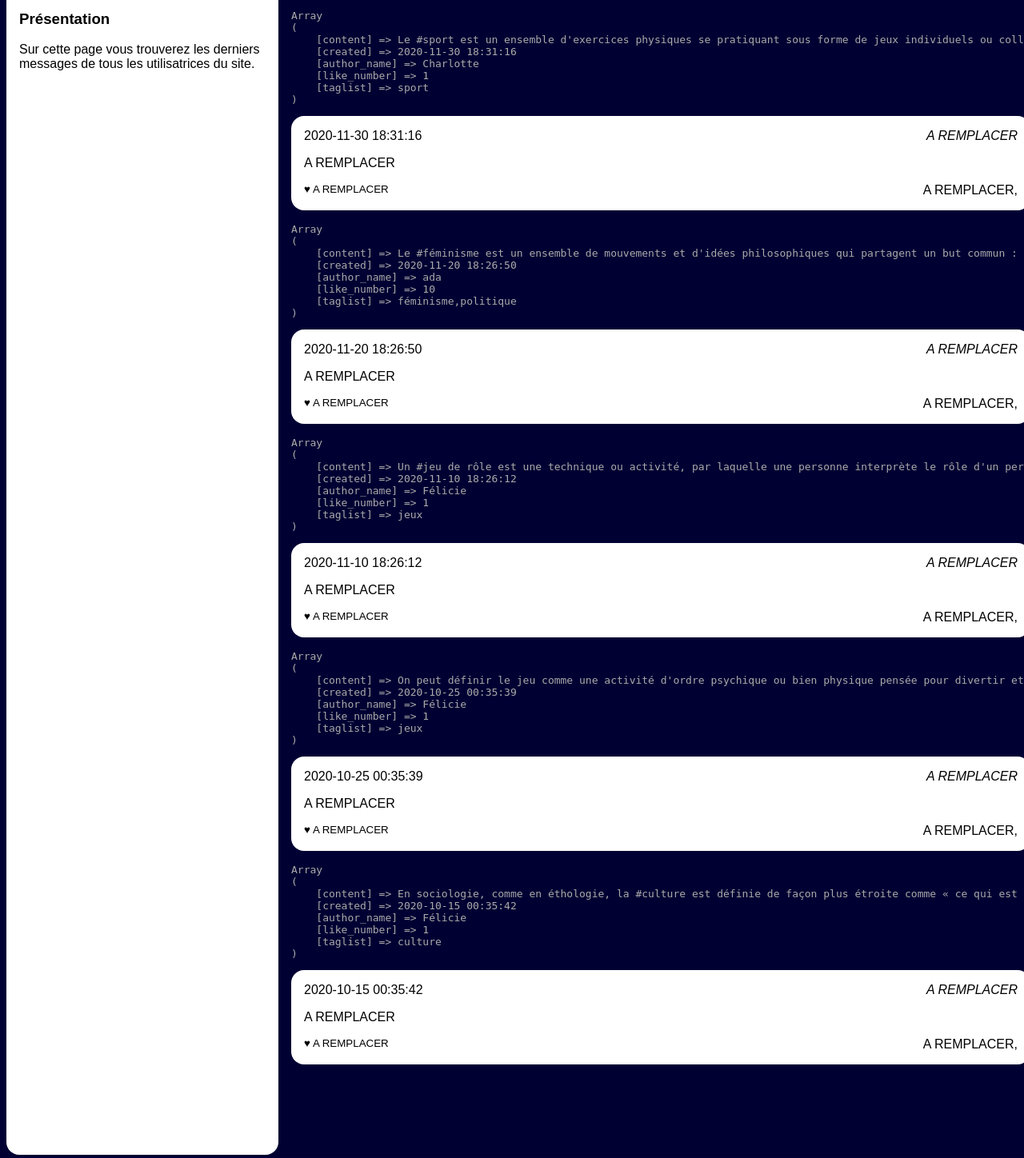
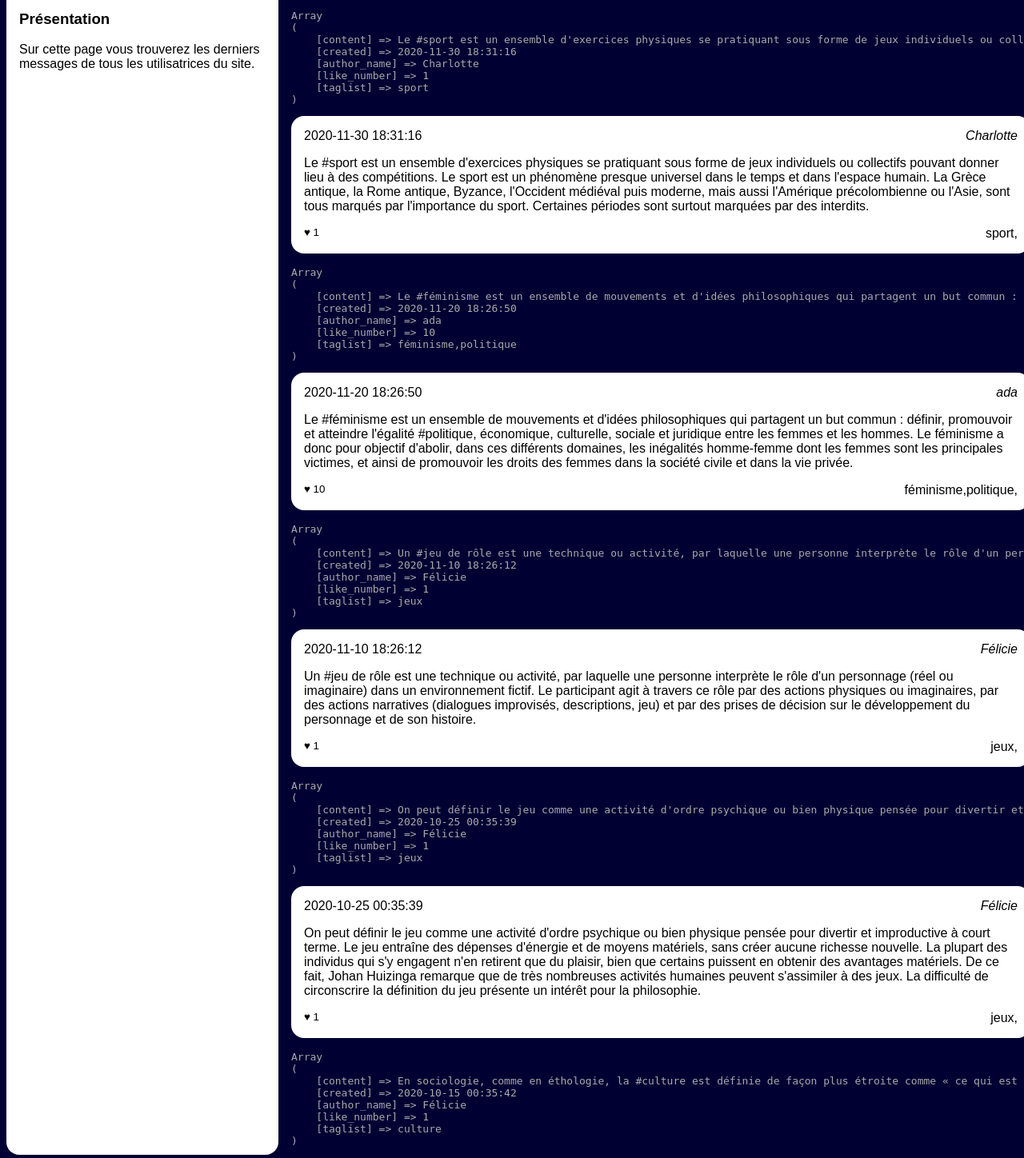
Before and after one commit to IscianeN/Projet-collectif_reseau-social-php, a PHP site: page /news.php in a window 1280 px wide. Shown: the part 300-1748 px from the top of the page at 80% size. Run offline with PHP 8.4, Linux system fonts and the light colour scheme; data comes from the database, SQL or seed files in the repository.

Commit message:
Refactoring news.php

```diff
--- a/Niveau1/news.php
+++ b/Niveau1/news.php
@@ -123,13 +123,13 @@
                         <h3>
                             <time><?php echo $post['created'] ?></time>
                         </h3>
-                        <address>A REMPLACER</address>
+                        <address><?php echo $post['author_name'] ?></address>
                         <div>
-                            <p>A REMPLACER</p>
+                            <p><?php echo $post['content'] ?></p>
                         </div>
                         <footer>
-                            <small>♥ A REMPLACER</small>
-                            <a href="">A REMPLACER</a>,
+                            <small>♥ <?php echo $post['like_number'] ?></small>
+                            <a href=""><?php echo $post['taglist'] ?></a>,
                         </footer>
                     </article>
                     <?php
```
